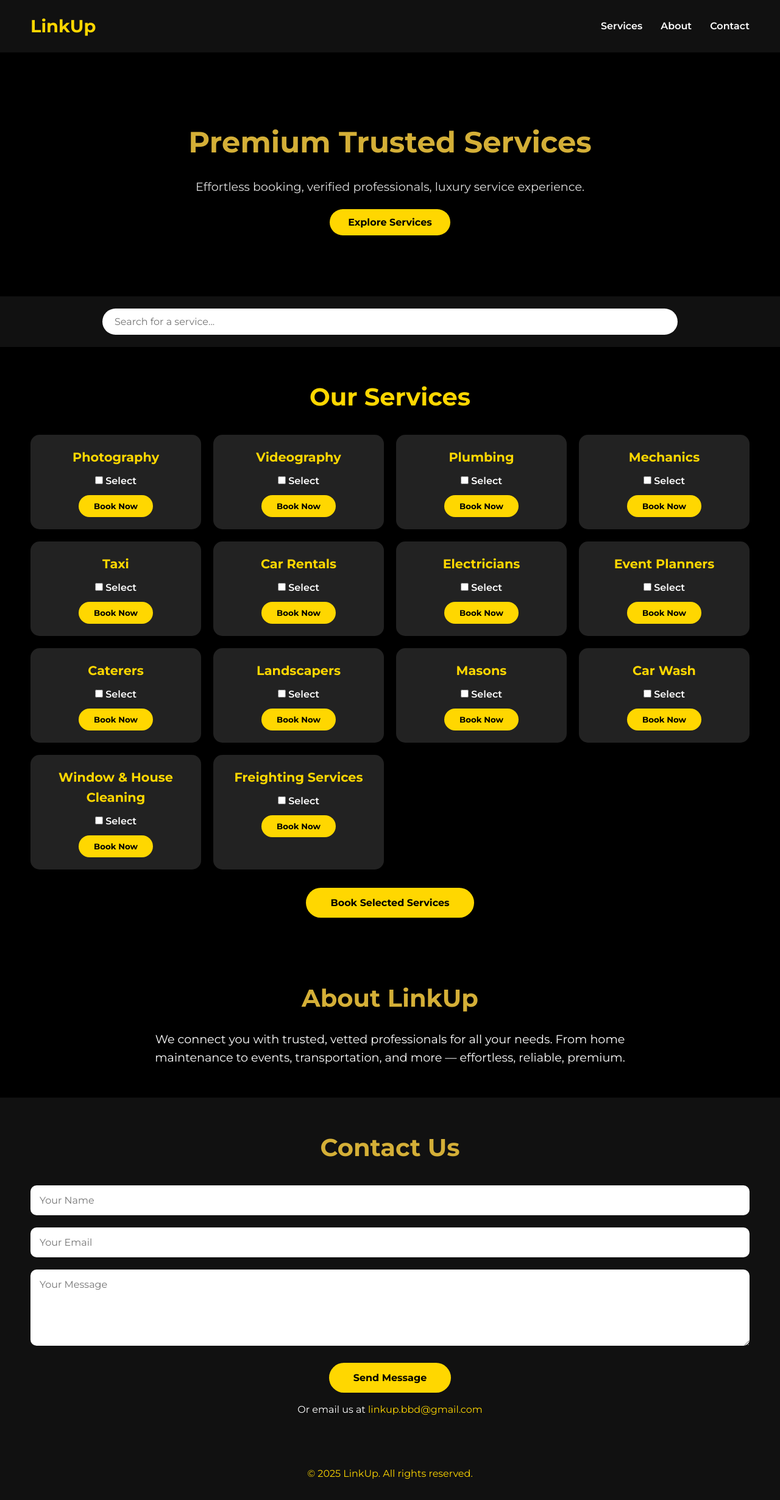
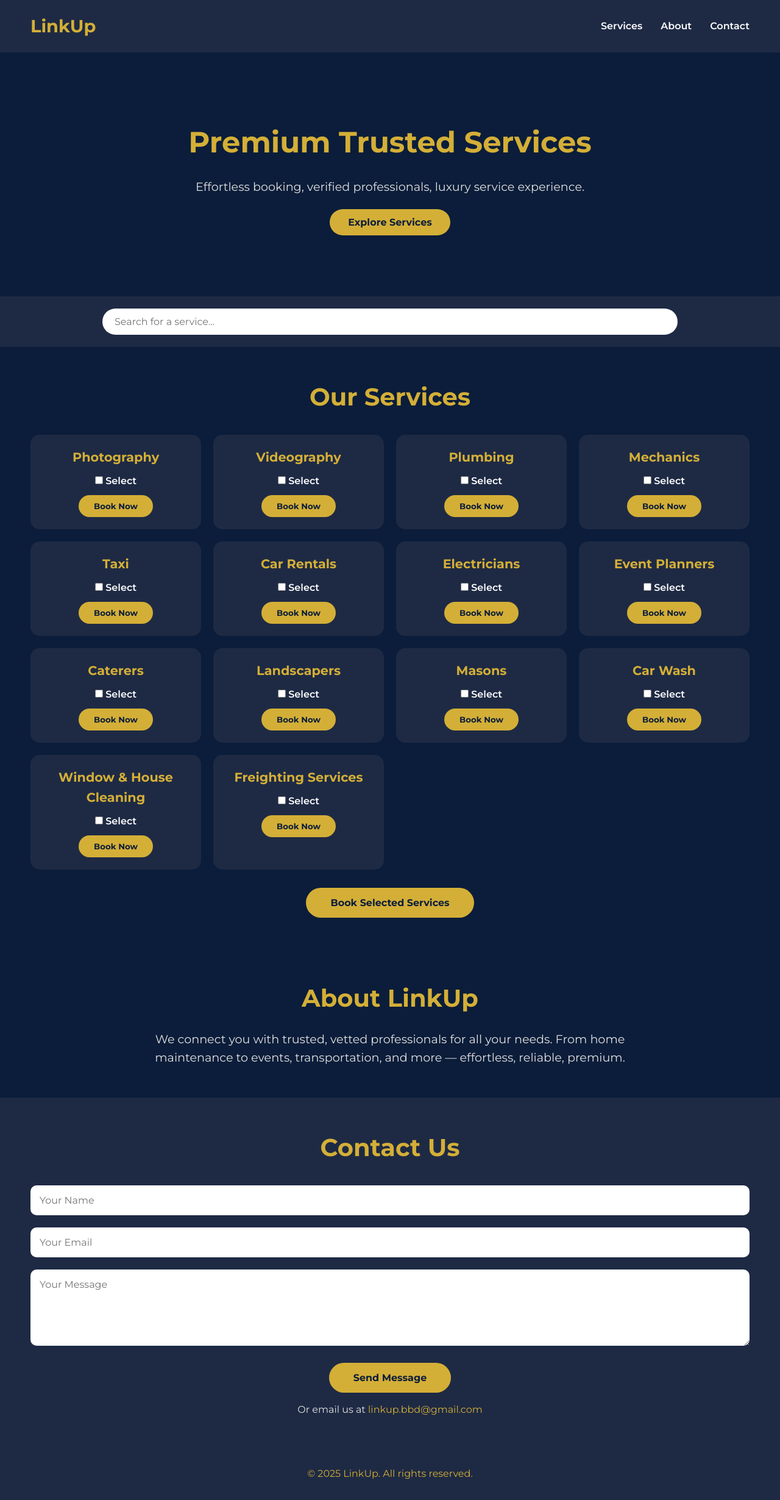
Before and after one commit to linkupbbd/LinkUpWebsite, a plain HTML site: page Index.html in a window 1280 px wide. Shown: the whole page at 61% size. Drawn offline with Linux system fonts and the light colour scheme.

Commit message:
Update style.css

```diff
--- a/style.css
+++ b/style.css
@@ -1,55 +1,55 @@
 /* GENERAL */
 * {margin:0;padding:0;box-sizing:border-box;font-family:'Montserrat',sans-serif;}
-body {color:#fff;background-color:#000;line-height:1.6;}
-a{text-decoration:none;color:gold;transition:0.3s;}
+body {color:#FFFFFF;background-color:#0B1D3A;line-height:1.6;}
+a{text-decoration:none;color:#D4AF37;transition:0.3s;}
 a:hover{text-decoration:underline;}
 
 /* HEADER */
-header {display:flex;justify-content:space-between;align-items:center;padding:20px 50px;background-color:#111;position:sticky;top:0;z-index:1000;}
-header .logo {font-size:1.8em;font-weight:700;color:gold;}
+header {display:flex;justify-content:space-between;align-items:center;padding:20px 50px;background-color:#1E2A44;position:sticky;top:0;z-index:1000;}
+header .logo {font-size:1.8em;font-weight:700;color:#D4AF37;}
 header nav ul {list-style:none;display:flex;gap:30px;}
-header nav ul li a {color:#fff;font-weight:600;}
-header nav ul li a:hover {color:gold;}
+header nav ul li a {color:#FFFFFF;font-weight:600;}
+header nav ul li a:hover {color:#D4AF37;}
 
 /* HERO */
-.hero {height:50vh;display:flex;justify-content:center;align-items:center;text-align:center;color:gold;}
+.hero {height:50vh;display:flex;justify-content:center;align-items:center;text-align:center;color:#D4AF37;}
 .hero-text h1 {font-size:3em;font-weight:700;margin-bottom:20px;}
 .hero-text p {font-size:1.2em;margin-bottom:30px;}
-.btn {text-decoration:none;padding:12px 30px;background:gold;color:#000;font-weight:700;border-radius:30px;transition:0.3s;}
-.btn:hover {background:#ffdd33;}
+.btn {text-decoration:none;padding:12px 30px;background:#D4AF37;color:#0B1D3A;font-weight:700;border-radius:30px;transition:0.3s;}
+.btn:hover {background:#C0C0C0;}
 
 /* SEARCH */
-#search-section {padding:20px 50px;text-align:center;background:#111;}
+#search-section {padding:20px 50px;text-align:center;background:#1E2A44;}
 #serviceSearch {width:80%;padding:12px 20px;border-radius:25px;border:none;font-size:1em;outline:none;}
 
 /* SERVICES */
 #services {padding:50px;text-align:center;}
-#services h2 {font-size:2.5em;color:gold;margin-bottom:30px;}
+#services h2 {font-size:2.5em;color:#D4AF37;margin-bottom:30px;}
 .services-container {display:grid;grid-template-columns:repeat(auto-fit,minmax(250px,1fr));gap:20px;}
-.service-card {background-color:#222;border-radius:15px;padding:20px;transition:transform 0.3s,box-shadow 0.3s;text-align:center;}
-.service-card h3 {font-size:1.3em;color:gold;margin-bottom:10px;}
-.service-card label {display:block;margin-bottom:10px;font-weight:600;}
-.book-btn {padding:10px 25px;border:none;border-radius:25px;background:gold;color:#000;font-weight:700;cursor:pointer;transition:0.3s;}
-.book-btn:hover {background:#ffdd33;}
-.service-card:hover {transform:translateY(-5px);box-shadow:0 10px 20px rgba(255,215,0,0.5);}
-#bookSelected {margin-top:30px;padding:15px 40px;border:none;border-radius:30px;background-color:gold;color:#000;font-weight:700;font-size:1em;cursor:pointer;transition:0.3s;}
-#bookSelected:hover {background-color:#ffdd33;}
+.service-card {background-color:#1E2A44;border-radius:15px;padding:20px;transition:transform 0.3s,box-shadow 0.3s;text-align:center;}
+.service-card h3 {font-size:1.3em;color:#D4AF37;margin-bottom:10px;}
+.service-card label {display:block;margin-bottom:10px;font-weight:600;color:#FFFFFF;}
+.book-btn {padding:10px 25px;border:none;border-radius:25px;background:#D4AF37;color:#0B1D3A;font-weight:700;cursor:pointer;transition:0.3s;}
+.book-btn:hover {background:#C0C0C0;}
+.service-card:hover {transform:translateY(-5px);box-shadow:0 10px 20px rgba(212,175,55,0.5);}
+#bookSelected {margin-top:30px;padding:15px 40px;border:none;border-radius:30px;background-color:#D4AF37;color:#0B1D3A;font-weight:700;font-size:1em;cursor:pointer;transition:0.3s;}
+#bookSelected:hover {background-color:#C0C0C0;}
 
 /* ABOUT */
 #about {padding:50px;text-align:center;}
-#about h2 {color:gold;font-size:2.5em;margin-bottom:20px;}
-#about p {max-width:800px;margin:0 auto;font-size:1.2em;}
+#about h2 {color:#D4AF37;font-size:2.5em;margin-bottom:20px;}
+#about p {max-width:800px;margin:0 auto;font-size:1.2em;color:#E0E0E0;}
 
 /* CONTACT */
-#contact {padding:50px;background-color:#111;text-align:center;}
-#contact h2 {color:gold;font-size:2.5em;margin-bottom:30px;}
+#contact {padding:50px;background-color:#1E2A44;text-align:center;}
+#contact h2 {color:#D4AF37;font-size:2.5em;margin-bottom:30px;}
 #contactForm input,#contactForm textarea {width:100%;padding:15px;margin-bottom:20px;border-radius:10px;border:none;font-size:1em;}
-#contactForm button {padding:15px 40px;border:none;border-radius:30px;background-color:gold;color:#000;font-weight:700;font-size:1em;cursor:pointer;transition:0.3s;}
-#contactForm button:hover {background-color:#ffdd33;}
-.contact-info {margin-top:15px;font-size:1em;}
+#contactForm button {padding:15px 40px;border:none;border-radius:30px;background-color:#D4AF37;color:#0B1D3A;font-weight:700;font-size:1em;cursor:pointer;transition:0.3s;}
+#contactForm button:hover {background-color:#C0C0C0;}
+.contact-info {margin-top:15px;font-size:1em;color:#E0E0E0;}
 
 /* FOOTER */
-footer {text-align:center;padding:30px;background-color:#111;color:gold;}
+footer {text-align:center;padding:30px;background-color:#1E2A44;color:#D4AF37;}
 
 /* RESPONSIVE */
 @media(max-width:768px){
```
